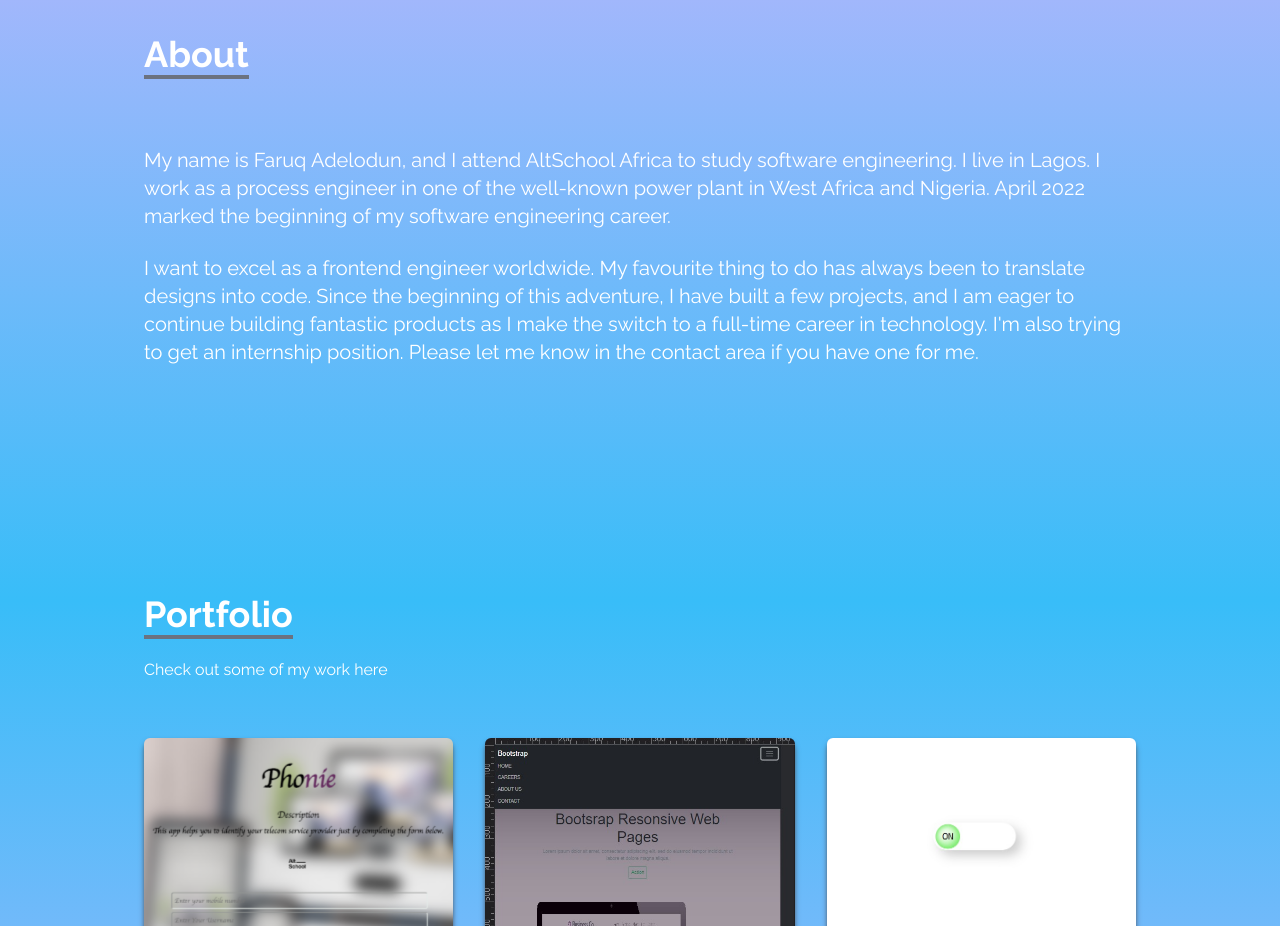
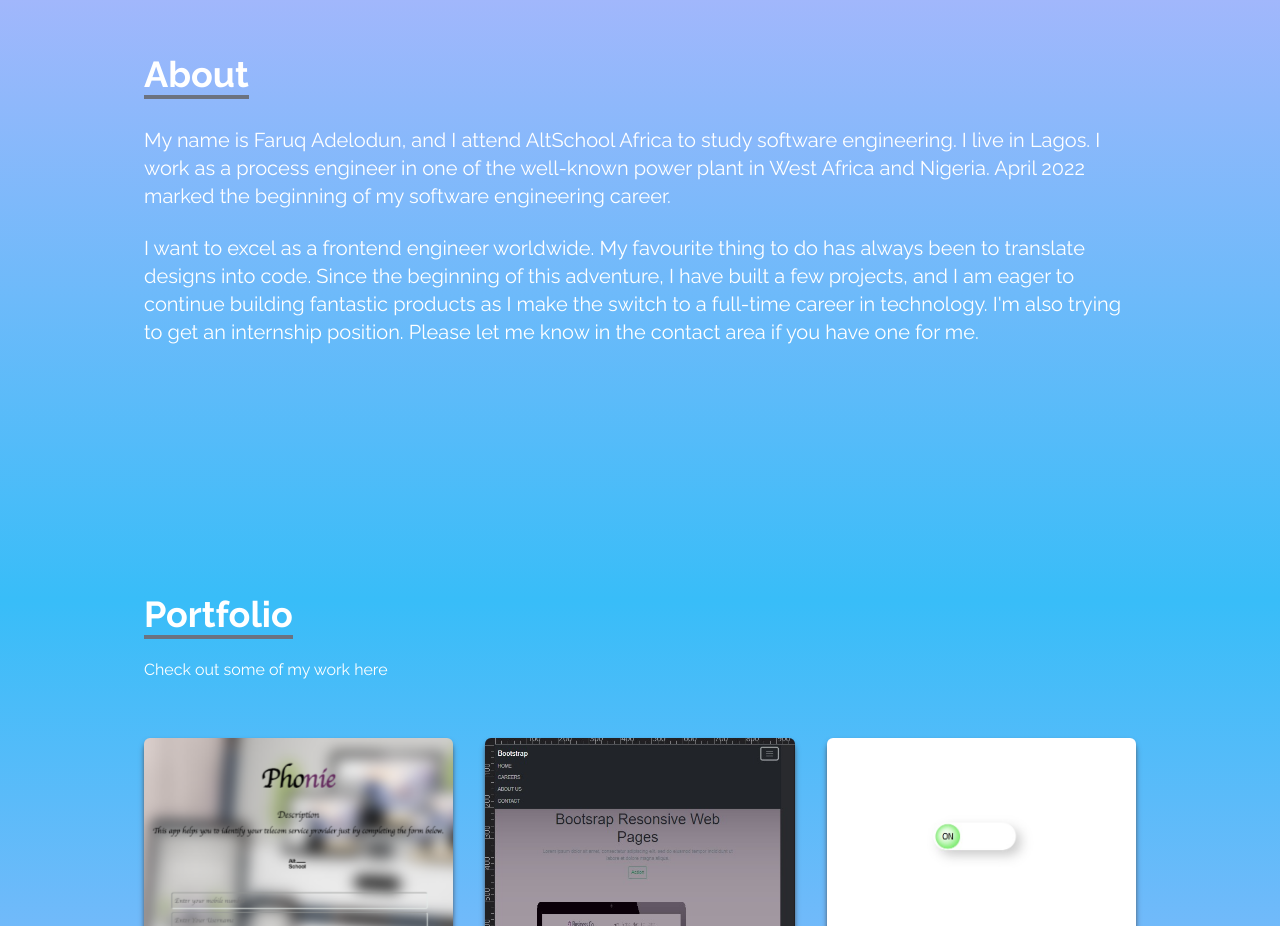
Before and after one commit to horlayeanca/my-portfolio, a React (Create React App) app: page / in a window 1280 px wide. Shown: the part 1000-1926 px from the top of the page. Built offline with nearby package versions, Linux system fonts and the light colour scheme.

Commit message:
little refactoring

```diff
--- a/src/conponents/About.jsx
+++ b/src/conponents/About.jsx
@@ -12,7 +12,7 @@ const About = () => {
             About
           </p>
         </div>
-        <p className="text-xl mt-10">
+        <p className="text-xl">
           My name is Faruq Adelodun, and I attend AltSchool Africa to study
           software engineering. I live in Lagos. I work as a process engineer in
           one of the well-known power plant in West Africa and Nigeria. April
```
